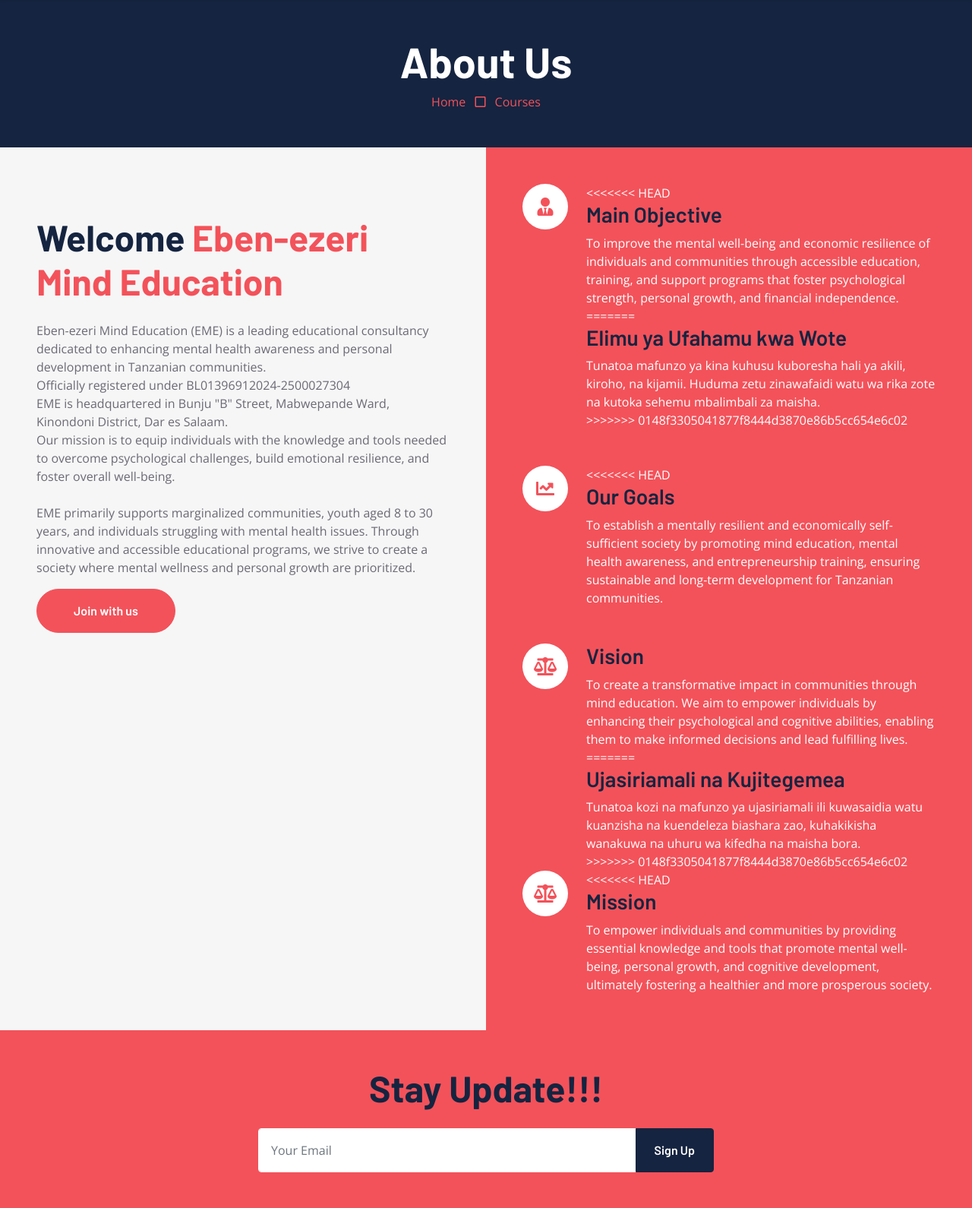
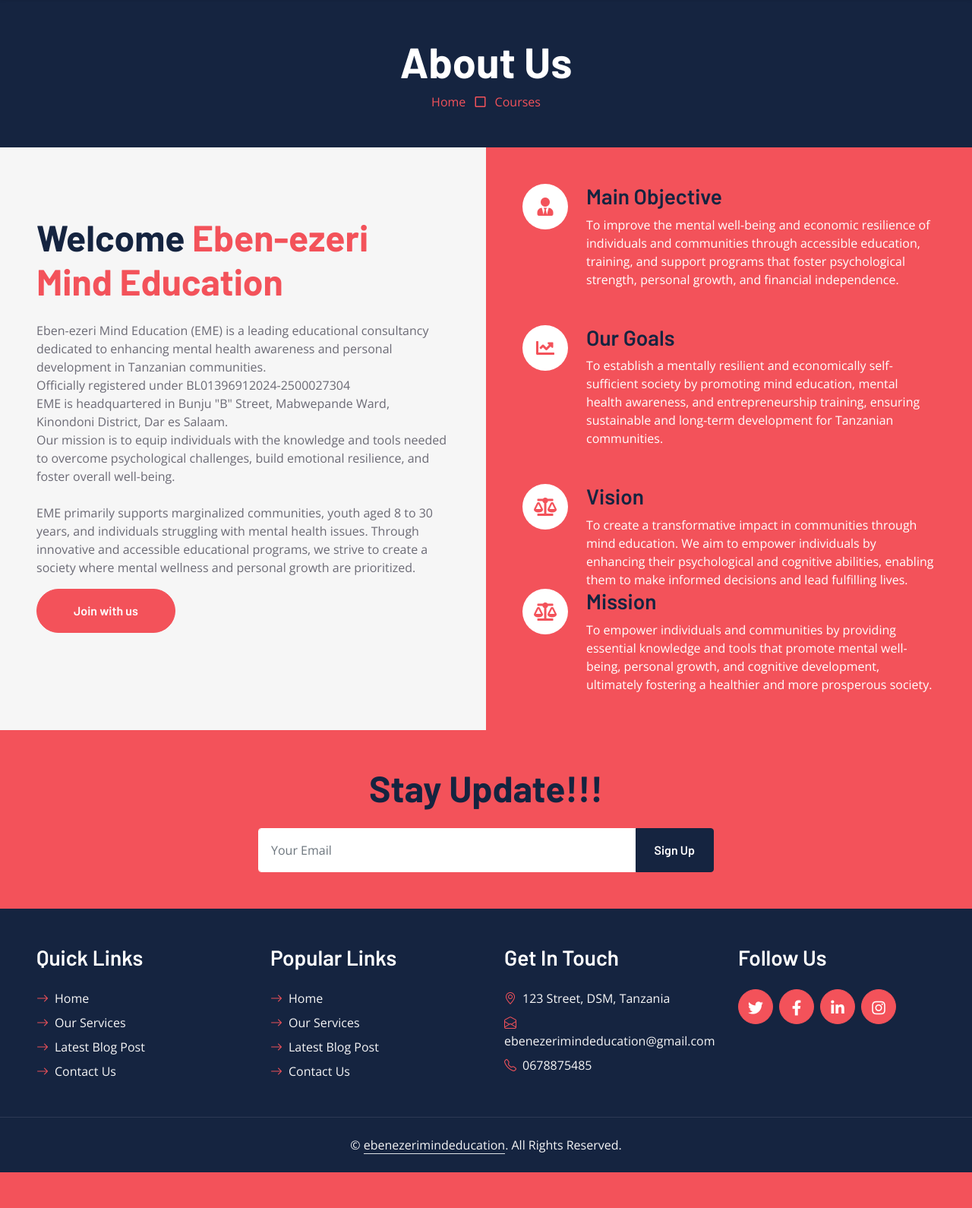
Before and after one commit to Barackwilliam/ebenezeri, a Django app: template apps/templates/about.html in a window 1280 px wide. Shown: the part 138-1728 px from the top of the page at 76% size. After the commit the page ends 1681 px from the top, so only its background shows below. Run offline with Django 3.2, Linux system fonts and the light colour scheme; the template is opened without the code that fills it, so the values that code supplies are empty; some libraries are stand-ins or nearby versions.

Commit message:
changing language

```diff
--- a/apps/templates/about.html
+++ b/apps/templates/about.html
@@ -42,13 +42,8 @@
                             <i class="fa fa-user-tie fs-4"></i>
                         </div>
                         <div class="ps-4">
-<<<<<<< HEAD
                             <h3>Main Objective</h3>
                             <p class="mb-0">To improve the mental well-being and economic resilience of individuals and communities through accessible education, training, and support programs that foster psychological strength, personal growth, and financial independence.</p>
-=======
-                            <h3>Elimu ya Ufahamu kwa Wote</h3>
-                            <p class="mb-0">Tunatoa mafunzo ya kina kuhusu kuboresha hali ya akili, kiroho, na kijamii. Huduma zetu zinawafaidi watu wa rika zote na kutoka sehemu mbalimbali za maisha.</p>
->>>>>>> 0148f3305041877f8444d3870e86b5cc654e6c02
                         </div>
 
 <!--                       <div class="ps-4">
@@ -61,7 +56,6 @@
                             <i class="fa fa-chart-line fs-4"></i>
                         </div>
                         <div class="ps-4">
-<<<<<<< HEAD
                             <h3>Our Goals</h3>
                             <p class="mb-0">To establish a mentally resilient and economically self-sufficient society by promoting mind education, mental health awareness, and entrepreneurship training, ensuring sustainable and long-term development for Tanzanian communities.</p>
                         </div>
@@ -74,10 +68,6 @@
                         <div class="ps-4">
                             <h3>Vision</h3>
                             <p class="mb-0">To create a transformative impact in communities through mind education. We aim to empower individuals by enhancing their psychological and cognitive abilities, enabling them to make informed decisions and lead fulfilling lives.</p>
-=======
-                            <h3>Ujasiriamali na Kujitegemea</h3>
-                            <p class="mb-0">Tunatoa kozi na mafunzo ya ujasiriamali ili kuwasaidia watu kuanzisha na kuendeleza biashara zao, kuhakikisha wanakuwa na uhuru wa kifedha na maisha bora.</p>
->>>>>>> 0148f3305041877f8444d3870e86b5cc654e6c02
                         </div>
                     </div>
                     <div class="d-flex text-white">
@@ -85,7 +75,7 @@
                             <i class="fa fa-balance-scale fs-4"></i>
                         </div>
                         <div class="ps-4">
-<<<<<<< HEAD
+
                             <h3>Mission</h3>
                             <p class="mb-0">To empower individuals and communities by providing essential knowledge and tools that promote mental well-being, personal growth, and cognitive development, ultimately fostering a healthier and more prosperous society.</p>
                         </div>
```
